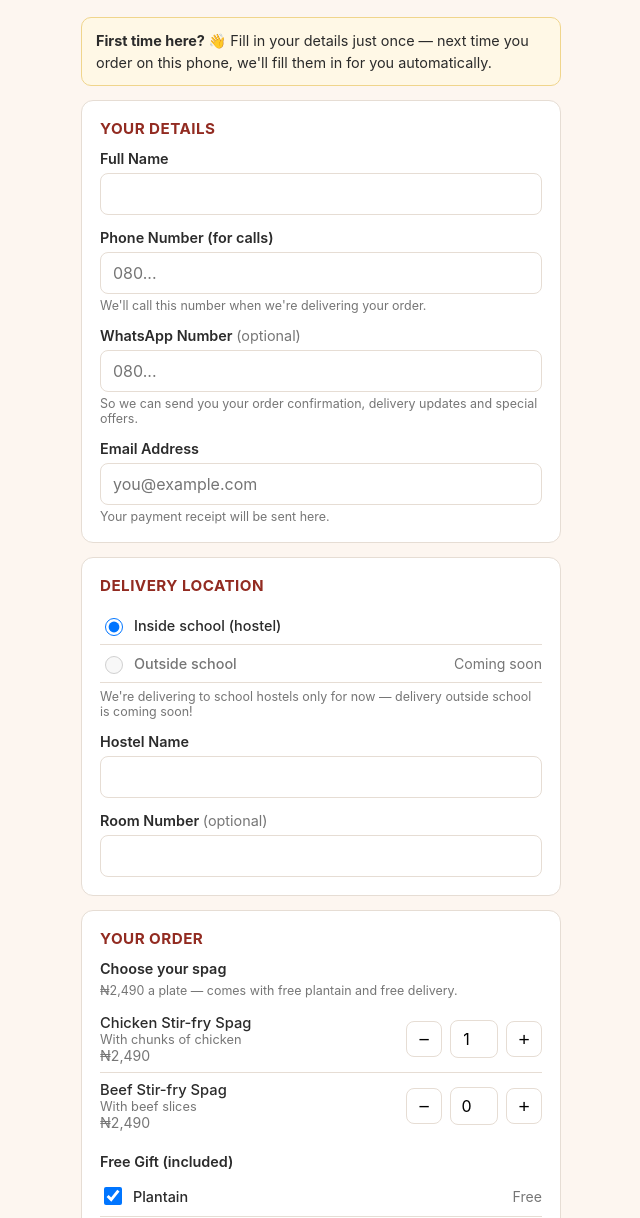
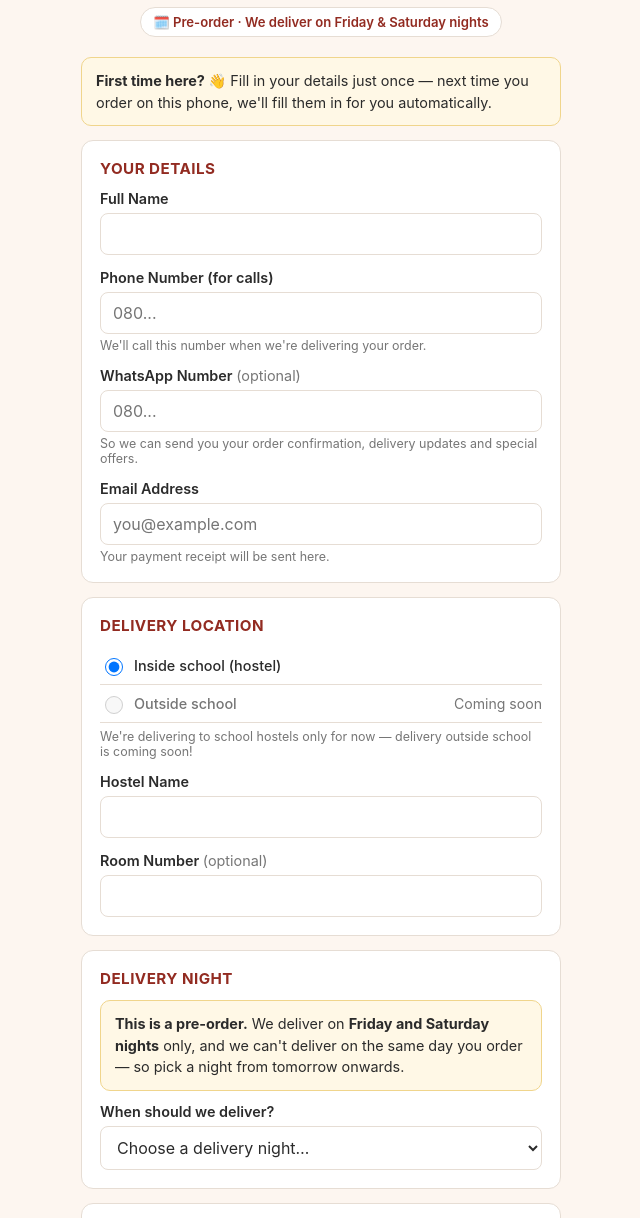
Before and after one commit to abdulwarithsalman15-boop/Pasta-Village-Order, a plain HTML site: page index.html in a window 1280 px wide. Shown: the part 69-1287 px from the top of the page, without its empty margins (319-959 px from the left). Drawn offline with Linux system fonts and the light colour scheme.

Commit message:
Pre-order delivery nights (Fri/Sat)

```diff
--- a/index.html
+++ b/index.html
@@ -86,6 +86,27 @@
     margin-bottom: 14px;
     font-size: 0.9rem;
     line-height: 1.5;
+  }
+  .preorder-badge {
+    display: inline-block;
+    margin-top: 10px !important;
+    padding: 6px 12px;
+    border-radius: 999px;
+    background: #fff;
+    border: 1px solid var(--border);
+    color: var(--brand-dark) !important;
+    font-weight: 600;
+    font-size: 0.82rem !important;
+  }
+  select {
+    width: 100%;
+    padding: 10px 12px;
+    border: 1px solid var(--border);
+    border-radius: 8px;
+    font-size: 1rem;
+    font-family: inherit;
+    background: #fff;
+    color: var(--text);
   }
   .notice.welcome { background: #eef8f1; border-color: #a9d8b8; }
   .link-btn {
@@ -225,6 +246,7 @@
   <header>
     <h1>Pasta Village</h1>
     <p>Everyone is a king — you should eat like one.</p>
+    <p class="preorder-badge">🗓️ Pre-order · We deliver on Friday &amp; Saturday nights</p>
   </header>
 
   <form id="orderForm" novalidate>
@@ -294,6 +316,20 @@
           <label for="address">Or type your address</label>
           <textarea id="address" placeholder="Street, landmark, area..."></textarea>
         </div>
+      </div>
+    </div>
+
+    <div class="card">
+      <h2>Delivery Night</h2>
+      <div class="notice" style="margin-bottom:12px;">
+        <strong>This is a pre-order.</strong> We deliver on <strong>Friday and Saturday nights</strong> only,
+        and we can't deliver on the same day you order — so pick a night from tomorrow onwards.
+      </div>
+      <div class="field">
+        <label for="deliveryDate">When should we deliver?</label>
+        <select id="deliveryDate" required>
+          <option value="">Choose a delivery night…</option>
+        </select>
       </div>
     </div>
 
@@ -380,9 +416,10 @@
     <div class="order-box">
       <strong>Order code:</strong> <span class="order-code" id="tCode"></span><br>
       <strong>Order:</strong> <span id="tOrder"></span><br>
+      <strong>Delivery:</strong> <span id="tDelivery"></span><br>
       <strong>Amount paid:</strong> <span id="tTotal"></span>
     </div>
-    <p class="muted">We're preparing your food now and will call you when we're delivering.
+    <p class="muted">We'll prepare your food for your delivery night and call you when we're on the way.
       A receipt has been sent to your email.</p>
     <a class="wa-link hidden" id="waThanks" target="_blank" rel="noopener">Message us on WhatsApp →</a>
     <a class="btn secondary" href="./" id="newOrderBtn">Place another order</a>
@@ -581,6 +618,33 @@
 
   loadDetails();
 
+  // ---- Delivery nights (pre-order) ----
+  // Friday = 5, Saturday = 6. Today is never offered. Dates use Nigerian time, not the phone's clock zone.
+  // (Keep the same as DELIVERY_DAYS / DELIVERY_WEEKS_AHEAD in apps-script.gs.)
+  const DELIVERY_DAYS = [5, 6];
+  const DELIVERY_WEEKS_AHEAD = 4;
+
+  function buildDeliveryOptions() {
+    const DAY = ['Sunday', 'Monday', 'Tuesday', 'Wednesday', 'Thursday', 'Friday', 'Saturday'];
+    const MON = ['Jan', 'Feb', 'Mar', 'Apr', 'May', 'Jun', 'Jul', 'Aug', 'Sep', 'Oct', 'Nov', 'Dec'];
+    const today = new Intl.DateTimeFormat('en-CA', { timeZone: 'Africa/Lagos' }).format(new Date()); // YYYY-MM-DD
+    const base = new Date(today + 'T00:00:00Z');
+    // Weeks run Sunday–Saturday, so on a Saturday the next Friday counts as "next week".
+    const weekStart = base.getTime() - base.getUTCDay() * 86400000;
+    const select = $('deliveryDate');
+    for (let i = 1; i <= DELIVERY_WEEKS_AHEAD * 7; i++) {
+      const d = new Date(base.getTime() + i * 86400000);
+      if (!DELIVERY_DAYS.includes(d.getUTCDay())) continue;
+      const week = Math.floor((d.getTime() - weekStart) / (7 * 86400000));
+      const tag = week === 0 ? ' (this week)' : week === 1 ? ' (next week)' : '';
+      const opt = document.createElement('option');
+      opt.value = d.toISOString().slice(0, 10);
+      opt.textContent = DAY[d.getUTCDay()] + ' night, ' + d.getUTCDate() + ' ' + MON[d.getUTCMonth()] + tag;
+      select.append(opt);
+    }
+  }
+  buildDeliveryOptions();
+
   // ---- Place order → Paystack ----
   const form = $('orderForm');
   const submitBtn = $('submitBtn');
@@ -609,6 +673,7 @@
     if (!/^[^\s@]+@[^\s@]+\.[^\s@]+$/.test(email)) return showFormError('Please enter a valid email address.');
     if (isHostel && !hostel) return showFormError('Please tell us your hostel name.');
     if (!isHostel && !capturedCoords && !address) return showFormError('Please share your location or type your address.');
+    if (!$('deliveryDate').value) return showFormError('Please choose your delivery night (Friday or Saturday).');
     if (!plateCount()) return showFormError('Please choose at least one plate of spag.');
 
     const dishes = {};
@@ -623,6 +688,7 @@
       address: isHostel ? '' : address,
       gps: (!isHostel && capturedCoords) ? (capturedCoords.lat + ',' + capturedCoords.lng) : '',
       dishes,
+      deliveryDate: $('deliveryDate').value,
       extras: [...extraChecks].filter(c => c.checked && !c.disabled).map(c => c.dataset.id),
       declinedGifts: [...giftChecks].filter(c => !c.checked).map(c => c.dataset.id),
       returnUrl: location.origin + location.pathname
@@ -665,6 +731,7 @@
       $('thanksTitle').textContent = 'Thank you for ordering from Pasta Village' + (r.name ? ', ' + r.name.split(' ')[0] : '') + '!';
       $('tCode').textContent = r.code;
       $('tOrder').textContent = (r.dishes || (r.quantity + ' plate(s)')) + (r.extras ? ' + ' + r.extras : '');
+      $('tDelivery').textContent = r.deliveryNight || '—';
       $('tTotal').textContent = currency(r.total);
       setupWhatsApp('waThanks', 'Hi Pasta Village! I just paid for order ' + r.code + '.');
       show('thanksScreen');
```
